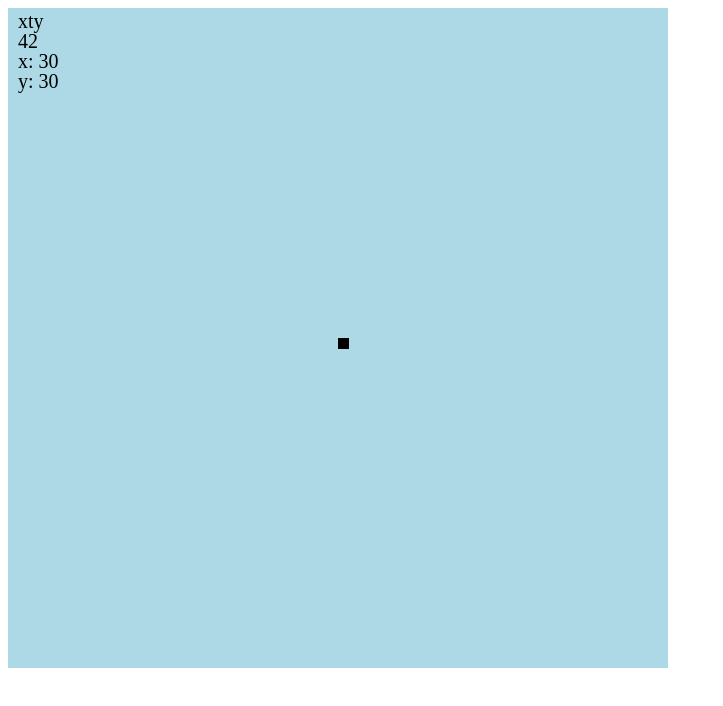
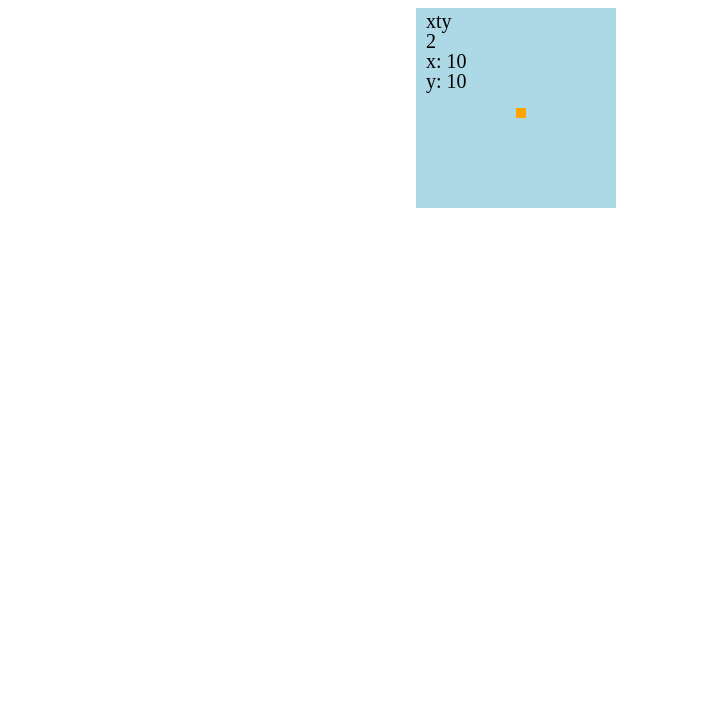
Before and after one commit to Arcade47/TheGrandFilter, a plain HTML site: page index.html in a window 1280 px wide. Shown: the whole page, without its empty margins (0-723 px from the left). Drawn offline with Linux system fonts and the light colour scheme.

Commit message:
started the more in-depth debug mode

```diff
--- a/POC/POC_setup.js
+++ b/POC/POC_setup.js
@@ -7,22 +7,30 @@
 
 // user parameters
 
-var n_rows = 60;
+var n_rows = 20;
 var n_cols = n_rows;
 var fps = 10;
 
 // derived and global vars
 
-var edge_len = Math.round(Math.min(window.innerWidth, window.innerHeight)/Math.min(n_rows + 10, n_cols + 10));
+var edge_len = 10;// Math.round(Math.min(window.innerWidth, window.innerHeight)/Math.min(n_rows + 10, n_cols + 10));
 var time_dim_ind = 0;
 
 // setup canvas
 
-var canvas = document.getElementById("GameCanvas");
-canvas.width = edge_len*n_cols;//window.innerWidth;
-canvas.height = edge_len*n_rows;//window.innerHeight;
+var canvas1 = document.getElementById("GameCanvas1");
+canvas1.width = edge_len*n_cols;//window.innerWidth;
+canvas1.height = edge_len*n_rows;//window.innerHeight;
+var canvas2 = document.getElementById("GameCanvas2");
+canvas2.width = edge_len*n_cols;//window.innerWidth;
+canvas2.height = edge_len*n_rows;//window.innerHeight;
+var canvas3 = document.getElementById("GameCanvas3");
+canvas3.width = edge_len*n_cols;//window.innerWidth;
+canvas3.height = edge_len*n_rows;//window.innerHeight;
 
-var ctx = canvas.getContext("2d");
+var ctx1 = canvas1.getContext("2d");
+var ctx1 = canvas2.getContext("2d");
+var ctx1 = canvas3.getContext("2d");
 
 // setup animation
 
@@ -30,21 +38,21 @@ startDate = Date.now();
 
 // draw functions
 
-function refresh_canvas(color) {
+function refresh_canvas(color, ctx=ctx1) {
     ctx.beginPath();
     ctx.fillStyle = color;
-    ctx.fillRect(0, 0, canvas.width, canvas.height);
+    ctx.fillRect(0, 0, edge_len*n_cols, edge_len*n_cols);
     ctx.closePath();
 }
 
-function draw_rect(pos, color="black") {
+function draw_rect(pos, color="black", ctx=ctx1) {
     ctx.beginPath();
     ctx.rect(pos.x*edge_len, pos.y*edge_len, edge_len, edge_len);
     ctx.fillStyle = color;
     ctx.fill();
 }
 
-function debug_info_display(ll) {
+function debug_info_display(ll, ctx=ctx1) {
     ctx.font = '20px serif';
     ctx.fillStyle = "black";
     for (let i = 0; i < ll.length; i++) {
--- a/POC/classes.js
+++ b/POC/classes.js
@@ -44,13 +44,19 @@ class Terrain {
         // hardcoded for now;
         // TODO somehow refactor it if time left (according to javidx9 not necessary)
         if (this.order[0] == "t") {
+            // for (let tdim_i = time_dim_ind; tdim_i >= 0; tdim_i--) {
+            //     const element = array[tdim_i];
+
+            // }
             for (let dim1_i = 0; dim1_i < terrain_3D_data[time_dim_ind].length; dim1_i++) {
                 for (let dim2_i = 0; dim2_i < terrain_3D_data[time_dim_ind][dim1_i].length; dim2_i++) {
-                    if (this.order[1] == "x" && terrain_3D_data[time_dim_ind][dim1_i][dim2_i] == 1) {
-                        coords.push({x: dim1_i, y: dim2_i});
-                    }
-                    if (this.order[1] == "y" && terrain_3D_data[time_dim_ind][dim1_i][dim2_i] == 1) {
-                        coords.push({x: dim2_i, y: dim1_i});
+                    // check in time dimension until there is a "hit"
+                    for (let tdim_i = time_dim_ind; tdim_i >= 0; tdim_i--) {
+                        if (terrain_3D_data[tdim_i][dim1_i][dim2_i] == 1) {
+                            if (this.order[1] == "x") coords.push({x: dim1_i, y: dim2_i});
+                            if (this.order[1] == "y") coords.push({x: dim2_i, y: dim1_i});
+                            break;
+                        }
                     }
                 }
             }
@@ -58,11 +64,13 @@ class Terrain {
         else if (this.order[1] == "t") {
             for (let dim1_i = 0; dim1_i < terrain_3D_data.length; dim1_i++) {
                 for (let dim2_i = 0; dim2_i < terrain_3D_data[dim1_i][time_dim_ind].length; dim2_i++) {
-                    if (this.order[0] == "x" && terrain_3D_data[dim1_i][time_dim_ind][dim2_i] == 1) {
-                        coords.push({x: dim1_i, y: dim2_i});
-                    }
-                    if (this.order[0] == "y" && terrain_3D_data[dim1_i][time_dim_ind][dim2_i] == 1) {
-                        coords.push({x: dim2_i, y: dim1_i});
+                    // check in time dimension until there is a "hit"
+                    for (let tdim_i = time_dim_ind; tdim_i >= 0; tdim_i--) {
+                        if (terrain_3D_data[dim1_i][tdim_i][dim2_i] == 1) {
+                            if (this.order[0] == "x") coords.push({x: dim1_i, y: dim2_i});
+                            if (this.order[0] == "y") coords.push({x: dim2_i, y: dim1_i});
+                            break;
+                        }
                     }
                 }
             }
@@ -70,16 +78,16 @@ class Terrain {
         else {
             for (let dim1_i = 0; dim1_i < terrain_3D_data.length; dim1_i++) {
                 for (let dim2_i = 0; dim2_i < terrain_3D_data[dim1_i].length; dim2_i++) {
-                    if (this.order[0] == "x" && terrain_3D_data[dim1_i][dim2_i][time_dim_ind] == 1) {
-                        coords.push({x: dim1_i, y: dim2_i});
-                    }
-                    if (this.order[0] == "y" && terrain_3D_data[dim1_i][dim2_i][time_dim_ind] == 1) {
-                        coords.push({x: dim2_i, y: dim1_i});
+                    for (let tdim_i = time_dim_ind; tdim_i >= 0; tdim_i--) {
+                        if (terrain_3D_data[dim1_i][dim2_i][tdim_i] == 1) {
+                            if (this.order[0] == "x") coords.push({x: dim1_i, y: dim2_i});
+                            if (this.order[0] == "y") coords.push({x: dim2_i, y: dim1_i});
+                            break;
+                        }
                     }
                 }
             }
         }
-        console.log(coords.length)
         return coords;
 
         // old code
--- a/index.html
+++ b/index.html
@@ -2,7 +2,9 @@
     <meta charset="utf-8">
 </head>
 <body>
-    <canvas id="GameCanvas"></canvas>
+    <canvas id="GameCanvas1"></canvas>
+    <canvas id="GameCanvas2"></canvas>
+    <canvas id="GameCanvas3"></canvas>
     <script src="POC/POC_setup.js"></script>
     <script src="POC/terrain.js"></script>
     <script src="POC/classes.js"></script>
```
